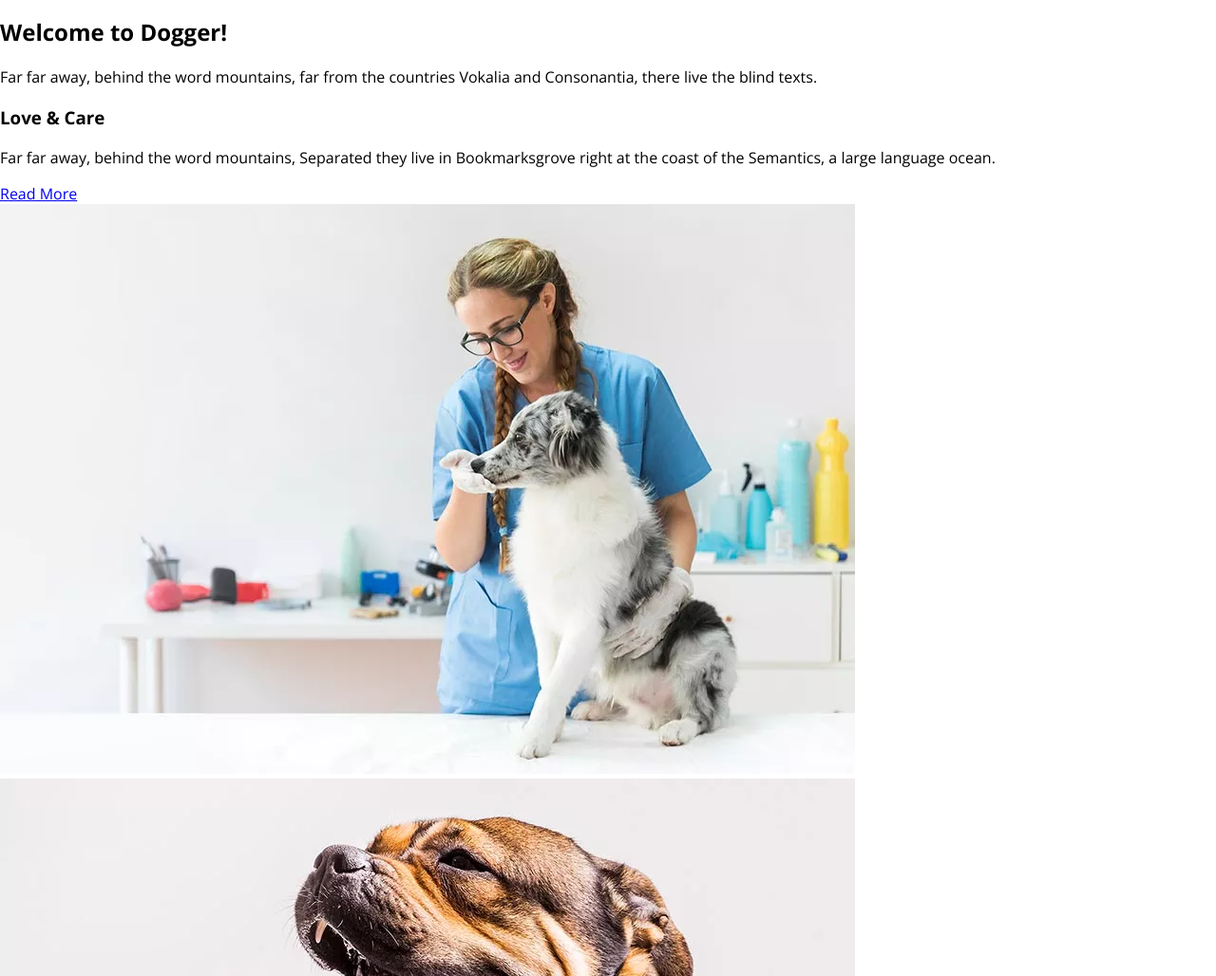
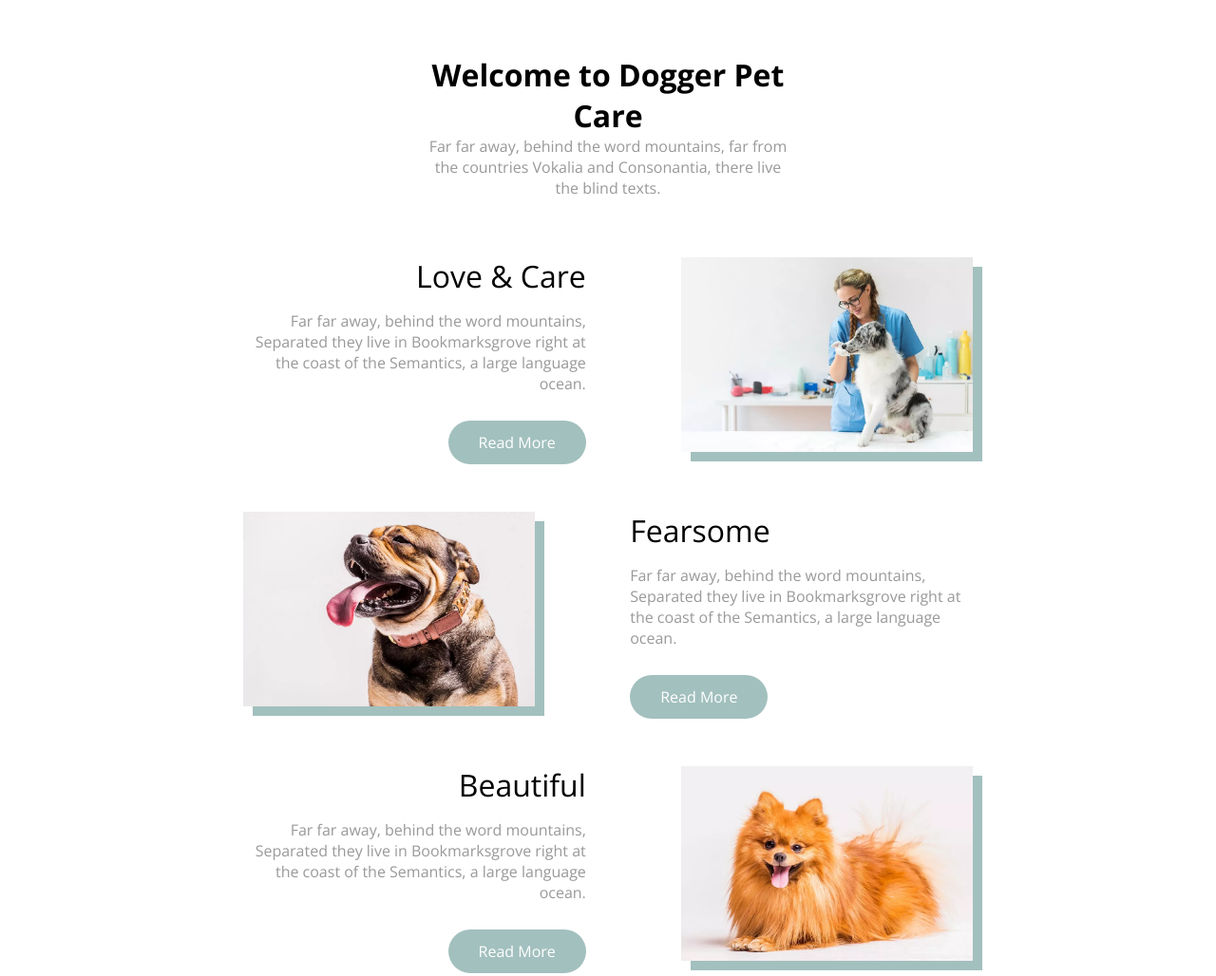
Before and after one commit to LucasBesnard/Dogger, a plain HTML site: page index.html in a window 1280 px wide. Shown: the part 494-1522 px from the top of the page at 95% size. Drawn offline with nearby package versions, Linux system fonts and the light colour scheme.

Commit message:
card et footer

```diff
--- a/css/style.css
+++ b/css/style.css
@@ -1,7 +1,6 @@
 @import url('https://fonts.googleapis.com/css2?family=Open+Sans:wght@300;400;600;700&display=swap');
 
-body
-{
+body {
     font-family: 'Open Sans', sans-serif;
     font-size: 16px;
     margin: 0;
@@ -10,8 +9,7 @@ body
 /**
  * Menu de navigation
  */
-#menu
-{
+#menu {
     display: flex;
     justify-content: space-between;
     width: 60%;
@@ -19,28 +17,24 @@ body
     padding: 20px 0 20px 0; /* haut droite bas gauche */
 }
 
-.logo
-{
+.logo {
     font-size: 2rem;
     text-decoration: none;
     color: black;
 }
 
-.logo span
-{
+.logo span {
     color: orange;
 }
 
-#menu nav ul
-{
+#menu nav ul {
     display: flex;
     flex-direction: row;
     list-style: none;
     gap: 35px;
 }
 
-#menu nav ul li a
-{
+#menu nav ul li a {
     text-decoration: none;
     color: #999999;
 }
@@ -49,13 +43,11 @@ body
 /**
  * Titre, slogan et image du chien
  */
-header
-{
+header {
     background-color: #f8f9fa;
 }
 
-header section
-{
+header section {
     display:flex;
     justify-content: space-between; /* Centrage horizontal, seulement avec les flexbox */
     width: 60%;
@@ -64,22 +56,98 @@ header section
 }
 
 /* Largeur de l'image contenue dans le header */
-.headerDog
-{
+.headerDog {
     width: 35%;
 }
 
-.headerTitle h1
-{
+.headerTitle h1 {
     font-size: 4rem;
     margin: 0; /* Suppression des marges auto. sur la balise heading */
     font-weight: lighter;
 }
 
-.headerTitle p
-{
+.headerTitle p {
     font-size: 1.3rem;
     margin: 0;
     font-weight: lighter;
     color: #999999;
 }
+
+/**
+ * Partie "main" du site
+ */
+.welcome {
+    text-align: center;
+    width: 30%;
+    margin: 60px auto; /* haut ET bas; droite ET gauche */
+}
+
+.welcome h2 {
+    font-size: 2rem;
+    font-weight: bold;
+    margin: 0;
+}
+
+.welcome p {
+    margin: 0;
+    font-weight: lighter;
+    color: #999999;
+}
+
+/**
+ * Cards
+ */
+.card {
+    display: flex;
+    justify-content: space-between;
+    align-items: center;
+    gap: 100px;
+    text-align: right;
+    width: 60%;
+    margin: auto auto 60px auto;
+}
+
+/* Prends tous les enfants en position en position pair */
+.card:nth-child(even) {
+    text-align: left;
+}
+
+.card .card-content {
+    width: 50%;
+}
+
+.card .card-content h3 {
+    margin: 0;
+    font-size: 2rem;
+    font-weight: lighter;
+}
+
+.card .card-content p {
+    margin: 15px 0 40px 0;
+    color: #999999;
+}
+
+.card .card-content a {
+    background-color: #a2c0be;
+    color: white;
+    text-decoration: none;
+    padding: 12px 32px;
+    border-radius: 50px;
+}
+
+.card .picture {
+    width: 40%;
+    box-shadow: 10px 10px 0 #a2c0be;
+}
+
+
+/**
+ * Footer
+ */
+footer {
+    background-color: #4a4a4b;
+    color: white;
+    font-size: 0.8rem;
+    text-align: center;
+    padding: 50px 0;
+}
--- a/index.html
+++ b/index.html
@@ -1,3 +1,4 @@
+
 <!DOCTYPE html>
 <html lang="en">
     <head>
@@ -47,8 +48,8 @@
         </header>
 
         <main>
-            <section>
-                <h2>Welcome to Dogger!</h2>
+            <section class="welcome">
+                <h2>Welcome to Dogger Pet Care</h2>
                 <p>Far far away, behind the word mountains, far from the countries Vokalia and Consonantia, there live the blind texts.</p>
             </section>
 
@@ -56,19 +57,19 @@
             <section>
 
                 <!-- Carte numéro 1 -->
-                <div>
-                    <div>
+                <div class="card">
+                    <div class="card-content">
                         <h3>Love & Care</h3>
                         <p>Far far away, behind the word mountains, Separated they live in Bookmarksgrove right at the coast of the Semantics, a large language ocean.</p>
                         <a href="#">Read More</a>
                     </div>
-                    <img src="Dogger-main/images/3.jpg.webp" alt="Veterinary">
+                    <img src="Dogger-main/images/3.jpg.webp" alt="Veterinary" class="picture">
                 </div>
 
                 <!-- Carte numéro 2 -->
-                <div>
-                    <img src="Dogger-main/images/1.jpg.webp" alt="Dog">
-                    <div>
+                <div class="card">
+                    <img src="Dogger-main/images/1.jpg.webp" alt="Dog" class="picture">
+                    <div class="card-content">
                         <h3>Fearsome</h3>
                         <p>Far far away, behind the word mountains, Separated they live in Bookmarksgrove right at the coast of the Semantics, a large language ocean.</p>
                         <a href="#">Read More</a>
@@ -76,13 +77,13 @@
                 </div>
 
                 <!-- Carte numéro 3 -->
-                <div>
-                    <div>
+                <div class="card">
+                    <div class="card-content">
                         <h3>Beautiful</h3>
                         <p>Far far away, behind the word mountains, Separated they live in Bookmarksgrove right at the coast of the Semantics, a large language ocean.</p>
                         <a href="#">Read More</a>
                     </div>
-                    <img src="Dogger-main/images/2.jpg.webp" alt="Dog Two">
+                    <img src="Dogger-main/images/2.jpg.webp" alt="Dog Two" class="picture">
                 </div>
             </section>
         </main>
```
